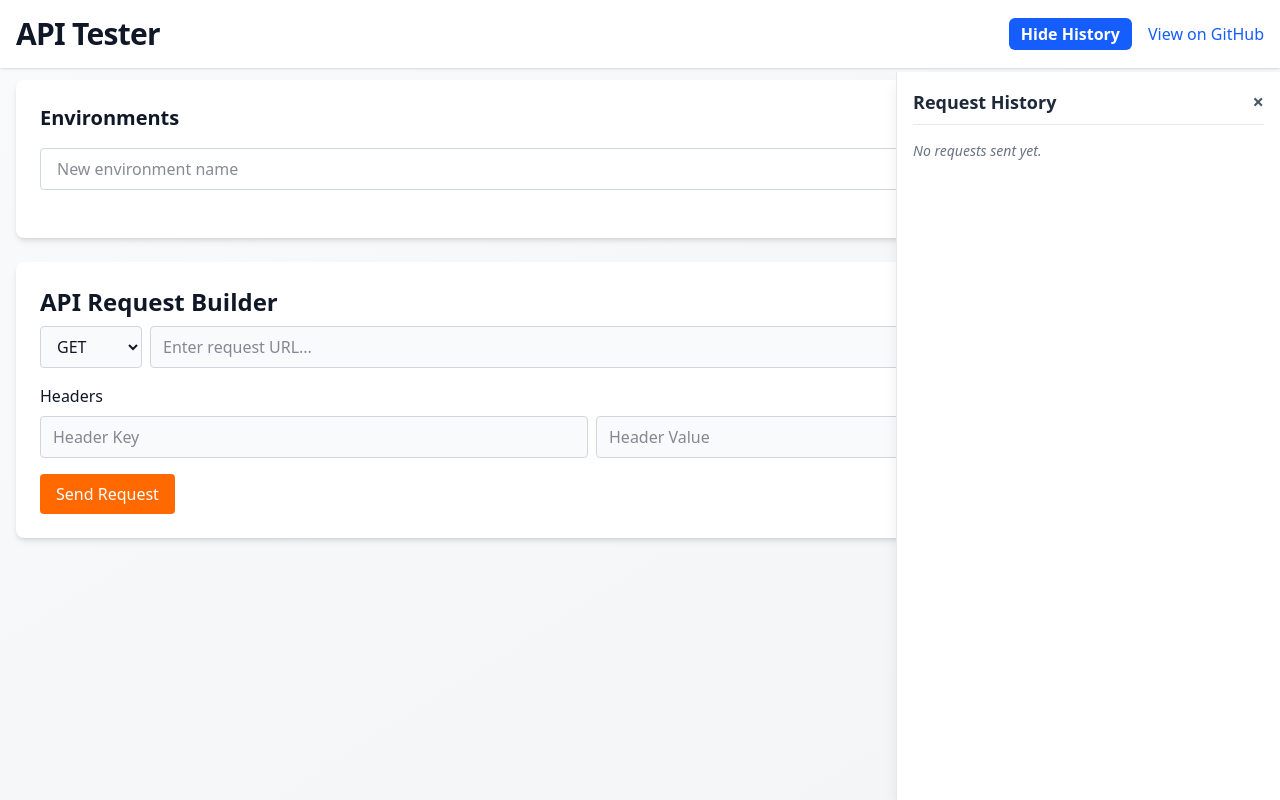
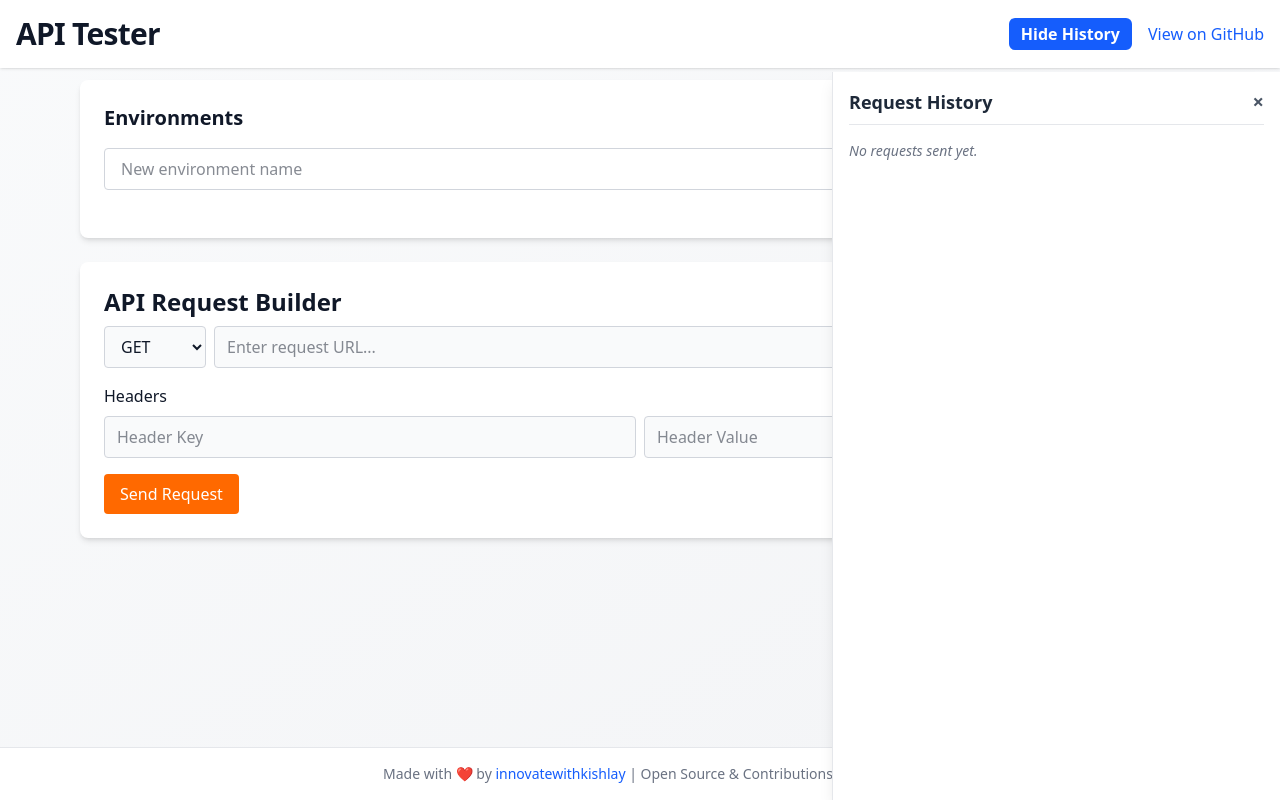
Before and after one commit to innovatewithkishlay/api-tester, a React (Vite) app: page / in a window 1280 px wide. Both pictures are taken after a click on the button "Show History". Built offline with nearby package versions, Linux system fonts and the light colour scheme.

Commit message:
feat(ui): add transparent overlay for history sidebar with click-away and esc-close, preserve layout sizing and footer

```diff
--- a/src/App.tsx
+++ b/src/App.tsx
@@ -1,16 +1,48 @@
-import React, { useState } from "react";
+import React, { useState, useEffect, useRef } from "react";
 import { motion, AnimatePresence } from "framer-motion";
 import ApiForm from "./components/ApiForm";
 import HistoryPanel from "./components/HistoryPanel";
+import type { HistoryItem } from "./components/HistoryPanel";
 import { Toaster } from "react-hot-toast";
 
 const App: React.FC = () => {
   const [historyVisible, setHistoryVisible] = useState(false);
+  const [history, setHistory] = useState<HistoryItem[]>([]);
+  const sidebarRef = useRef<HTMLDivElement>(null);
 
   const toggleHistory = () => setHistoryVisible((v) => !v);
+  const closeHistory = () => setHistoryVisible(false);
+
+  // Click outside closes History
+  useEffect(() => {
+    const handleClickOutside = (e: MouseEvent) => {
+      if (
+        historyVisible &&
+        sidebarRef.current &&
+        !sidebarRef.current.contains(e.target as Node)
+      ) {
+        closeHistory();
+      }
+    };
+    document.addEventListener("mousedown", handleClickOutside);
+    return () => document.removeEventListener("mousedown", handleClickOutside);
+  }, [historyVisible]);
+
+  // ESC key closes History
+  useEffect(() => {
+    const handleEsc = (e: KeyboardEvent) => {
+      if (e.key === "Escape" && historyVisible) closeHistory();
+    };
+    document.addEventListener("keydown", handleEsc);
+    return () => document.removeEventListener("keydown", handleEsc);
+  }, [historyVisible]);
+
+  const handleNewHistoryItem = (item: HistoryItem) => {
+    setHistory((prev) => [item, ...prev].slice(0, 20));
+  };
 
   return (
-    <div className="min-h-screen bg-gradient-to-br from-gray-50 to-gray-100 text-gray-900 relative">
+    <div className="min-h-screen flex flex-col bg-gradient-to-br from-gray-50 to-gray-100 text-gray-900 relative">
       {/* Toast Notifications */}
       <Toaster
         position="top-right"
@@ -19,14 +51,14 @@ const App: React.FC = () => {
             borderRadius: "8px",
             background: "#fff",
             color: "#333",
-            boxShadow: "0 4px 12px rgba(0,0,0,0.1)",
+            boxShadow: "0 4px 12px rgba(0,0,0,0.1)"
           },
           success: {
-            iconTheme: { primary: "#4ade80", secondary: "#fff" },
+            iconTheme: { primary: "#4ade80", secondary: "#fff" }
           },
           error: {
-            iconTheme: { primary: "#f87171", secondary: "#fff" },
-          },
+            iconTheme: { primary: "#f87171", secondary: "#fff" }
+          }
         }}
       />
 
@@ -62,31 +94,63 @@ const App: React.FC = () => {
         </div>
       </motion.header>
 
-      {/* Main Content + History Sidebar layout */}
-      <main className="max-w-7xl mx-auto px-4 py-20 flex relative">
-        <div className="flex-1">
-          <ApiForm />
-        </div>
+      {/* Main Content */}
+      <main className="flex-1 w-full max-w-6xl mx-auto px-4 pt-20 pb-10 relative">
+        {/* API Form */}
+        <ApiForm onNewHistoryItem={handleNewHistoryItem} />
 
-        {/* History Sidebar */}
+        {/* Overlay + History Sidebar */}
         <AnimatePresence>
           {historyVisible && (
+            <>
+              {/* Transparent Overlay - still clickable */}
+              <motion.div
+                className="fixed inset-0 bg-transparent z-40"
+                initial={{ opacity: 0 }}
+                animate={{ opacity: 1 }}
+                exit={{ opacity: 0 }}
+              />
+              {/* Sidebar */}
               <motion.aside
+                ref={sidebarRef}
                 id="history-panel"
                 initial={{ x: "100%" }}
                 animate={{ x: 0 }}
                 exit={{ x: "100%" }}
                 transition={{ type: "spring", stiffness: 300, damping: 30 }}
-              className="fixed top-[72px] right-0 bottom-0 w-96 bg-white border-l border-gray-200 shadow-lg z-40 overflow-y-auto"
+                className="fixed top-[72px] right-0 bottom-0 w-[28rem] max-w-full bg-white border-l border-gray-200 shadow-lg z-50 overflow-y-auto"
               >
                 <HistoryPanel
-                historyVisible={historyVisible}
-                onClose={() => setHistoryVisible(false)}
+                  history={history}
+                  onClose={closeHistory}
+                  onSelect={() => {
+                    closeHistory();
+                  }}
                 />
               </motion.aside>
+            </>
           )}
         </AnimatePresence>
       </main>
+
+      {/* Footer */}
+      <motion.footer
+        initial={{ opacity: 0, y: 15 }}
+        animate={{ opacity: 1, y: 0 }}
+        transition={{ duration: 0.4, delay: 0.1 }}
+        className="border-t border-gray-200 bg-white py-4 text-center text-sm text-gray-500"
+      >
+        Made with ❤️ by{" "}
+        <a
+          href="https://github.com/innovatewithkishlay"
+          target="_blank"
+          rel="noopener noreferrer"
+          className="text-blue-600 hover:underline"
+        >
+          innovatewithkishlay
+        </a>{" "}
+        | Open Source &amp; Contributions Welcome
+      </motion.footer>
     </div>
   );
 };
```
Lines whose indentation alone changed are shown as unchanged.
